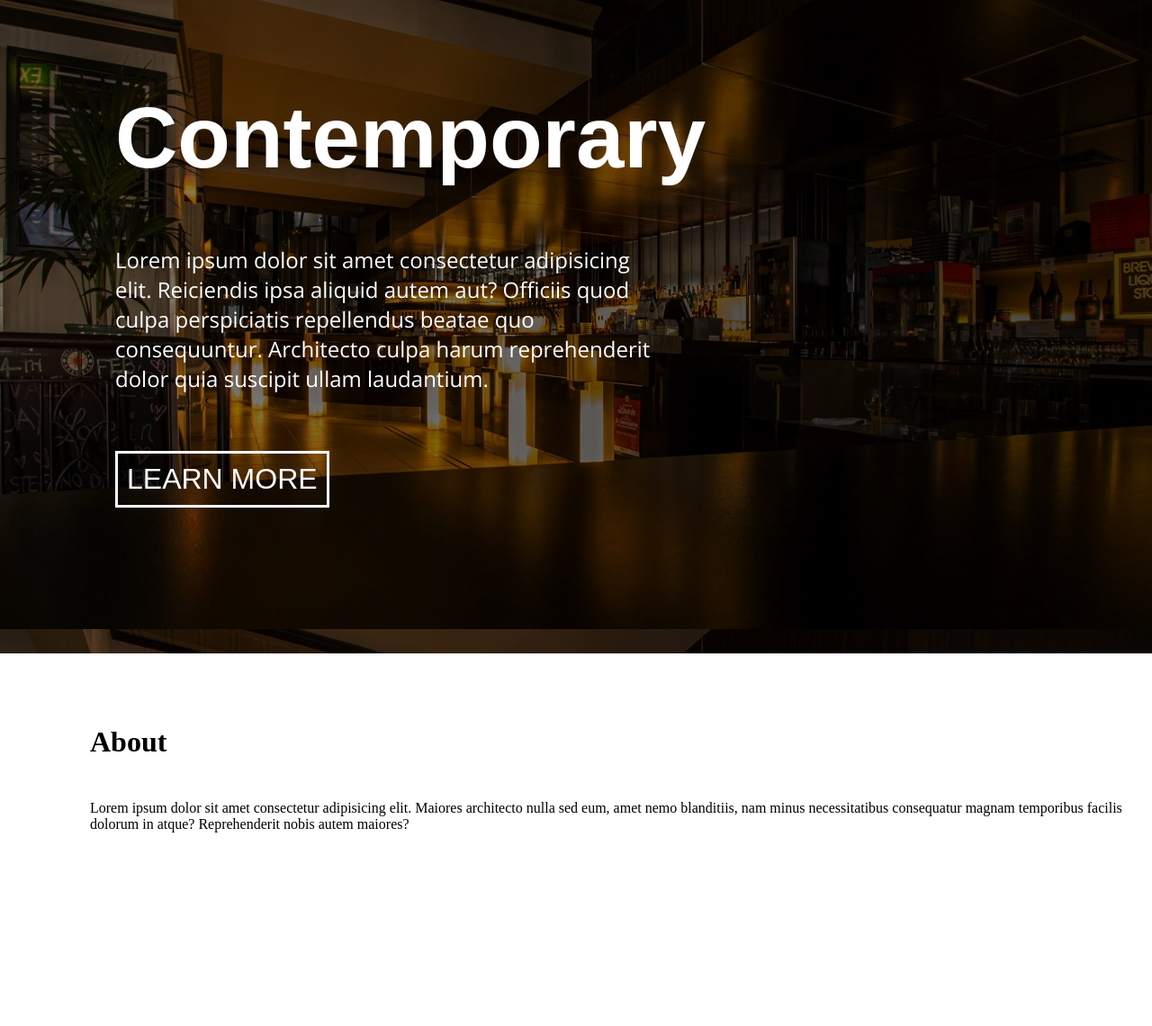
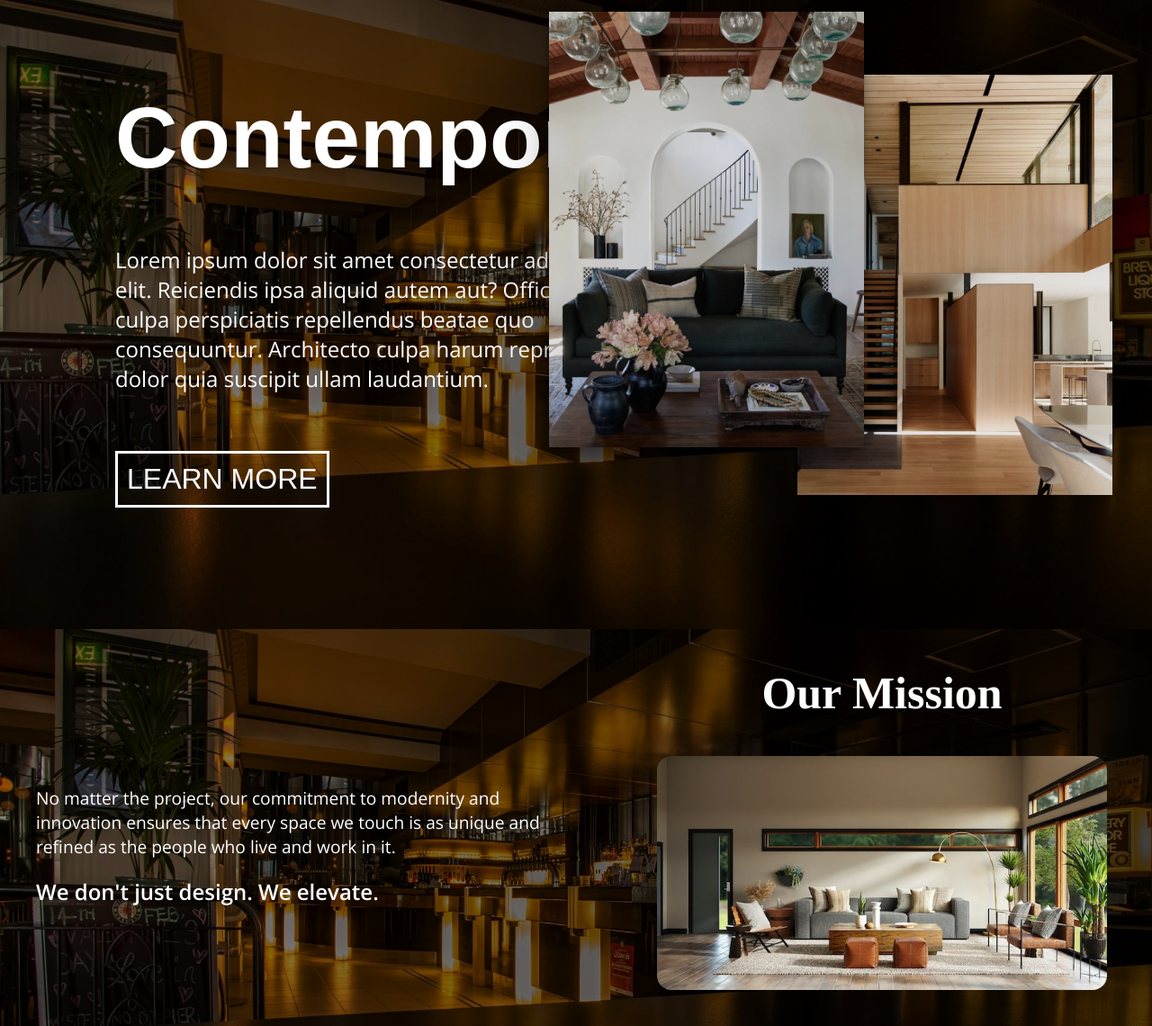
Before and after one commit to stefanarctic/Architecture-Template, a website built with Vite: page index.html in a window 1280 px wide. Shown: the part 101-1241 px from the top of the page at 90% size. Before the commit the page ends 1147 px from the top, so only its background shows below. Built offline with nearby package versions, Linux system fonts and the light colour scheme; a web font is replaced by a local one.

Commit message:
About us section

```diff
--- a/index.html
+++ b/index.html
@@ -49,11 +49,29 @@
                     <p>Learn more</p>
                 </button>
             </div>
+            <div id="hero-img-container">
+                <!-- <img src="./res/architecture_indoors2.jpg" alt=""> -->
+                <div class="image-stack">
+                    <div class="image-stack-item--bottom">
+                        <img src="./res/architecture_indoors2.jpg" alt="">
+                    </div>
+                    <div class="image-stack-item--top">
+                        <img src="./res/architecture_indoors3.jpg" alt="">
+                    </div>
+                </div>
+            </div>
         </main>
     </header>
     <section id="about">
-        <h1>About</h1>
-        <p>Lorem ipsum dolor sit amet consectetur adipisicing elit. Maiores architecto nulla sed eum, amet nemo blanditiis, nam minus necessitatibus consequatur magnam temporibus facilis dolorum in atque? Reprehenderit nobis autem maiores?</p>
+        <div class="about-text">
+            <!-- <h1>About Us</h1> -->
+            <p>No matter the project, our commitment to modernity and innovation ensures that every space we touch is as unique and refined as the people who live and work in it.</p>
+            <h6>We don't just design. We elevate.</h6>
+        </div>
+        <div class="about-img">
+            <h1>Our Mission</h1>
+            <img src="./res/architecture_indoors5.jpg" alt="our-mission">
+        </div>
     </section>
 </body>
 </html>
--- a/scss/_pc.scss
+++ b/scss/_pc.scss
@@ -2,29 +2,106 @@
 body, html {
     margin: 0;
     padding: 0;
+    // background-color: red !important;
 }
 
 header {
     height: 100vh;
 }
 
+section {
+    background-color: rgb(7, 5, 0);
+    // background-color: black;
+    color: white;
+}
+
 section#about {
-    background-color: white;
-    height: 40vh;
-    width: 100%;
-    margin: 0;
-    padding: 0;
+    max-height: 60vh;
+    height: 100%;
+    // margin: 0;
+    // padding: 0;
 
-    h1 {
-        padding-left: 100px;
-        // padding-top: 80px;
-        padding-top: 80px;
-        font-size: xx-large;
+    display: flex;
+    flex-direction: row;
+    align-items: center;
+
+    background:
+        linear-gradient(to right, rgba(0, 0, 0, 0.4), rgba(0, 0, 0, 0.7)),
+        url('../../res/architecture_indoors1.jpg')
+        no-repeat center fixed;
+    background-size: cover;
+
+    background-color: transparent;
+
+    // background-color: red;
+
+    .about-text {
+        flex: 1;
+        // background-color: blue;
+
+        display: flex;
+        justify-content: center;
+        align-items: left;
+        gap: 20px;
+        margin-top: 40px;
+        padding: 40px;
+        padding-bottom: 0px;
+        margin-bottom: 40px;
+        flex-direction: column;
+
+        // h1 {
+        //     font-size: 50px;
+        //     font-weight: 900;
+        // }
+
+        p {
+            all: unset;
+            font-family: 'Open Sans', sans-serif;
+            font-size: larger;
+            font-weight: 400;
+        }
+
+        h6 {
+            all: unset;
+            font-family: 'Open Sans', sans-serif;
+            font-size: x-large;
+            font-weight: 600;
+        }
     }
 
-    p {
-        padding: 20px;
-        padding-left: 100px;
-        font-weight: 500;
+    .about-img {
+        flex: 1;
+
+        display: flex;
+        justify-content: center;
+        align-items: center;
+        // margin-top: 40px;
+        margin-bottom: 40px;
+        flex-direction: column;
+
+        h1 {
+            font-size: 50px;
+            // font-stretch: extra-expanded;
+            font-weight: 900;
+        }
+
+        img {
+            width: 500px;
+            height: 260px;
+            border-radius: 1em;
+        }
     }
+
+    // h1 {
+    //     padding-left: 100px;
+    //     // padding-top: 80px;
+    //     padding-top: 80px;
+    //     font-size: xx-large;
+    // }
+
+    // p {
+    //     padding: 20px;
+    //     padding-left: 100px;
+    //     font-weight: 500;
+    // }
 }
--- a/scss/components/_header.scss
+++ b/scss/components/_header.scss
@@ -35,12 +35,15 @@ header {
         // justify-content: center;
         // padding-left: 2.5rem;
         align-items: center;
+        flex-direction: row;
+        justify-content: space-between;
 
         // @include ele-bg($url: "../../res/architecture_indoors1.jpg");
         font-family: 'MD Grotesk', sans-serif;
         font-size: xx-large;
 
         #hero-container {
+            // flex: 3;
             // background-color: red;
             // height: 70vh;
             margin-left: 10%;
@@ -107,5 +110,42 @@ header {
                 }
             }
         }
+
+        #hero-img-container {
+            // flex: 3;
+            margin-right: 25%;
+            // background-color: red;
+
+            img {
+                margin-left: 20%;
+                width: 350px;
+                filter: brightness(90%);
+
+                box-shadow: rgba(0, 0, 0, 0.25) 0px 54px 55px, rgba(0, 0, 0, 0.12) 0px -12px 30px, rgba(0, 0, 0, 0.12) 0px 4px 6px, rgba(0, 0, 0, 0.17) 0px 12px 13px, rgba(0, 0, 0, 0.09) 0px -3px 5px;                // height: 550px;
+                // border: 1px solid gold;
+            }
+
+            .image-stack {
+                position: relative;
+                width: 100%;
+
+                .image-stack-item--bottom {
+                    position: absolute;
+                    right: -150px;
+                    top: -10px;
+                    // padding-bottom: 20px;
+                    padding-top: 80px;
+                    width: 80%;
+                    z-index: -1;
+                }
+
+                .image-stack-item--top {
+                    padding-bottom: 80px;
+                    // padding-right: 20px;
+                    right: 40px;
+                    width: 0%;
+                }
+            }
+        }
     }
 }
```
Also changed, not shown: css/style.css, inspiration/Land.png (added), res/architecture_indoors2.jpg (added), res/architecture_indoors3.jpg (added), res/architecture_indoors4.jpg (added), res/architecture_indoors5.jpg (added), 1 other file.
